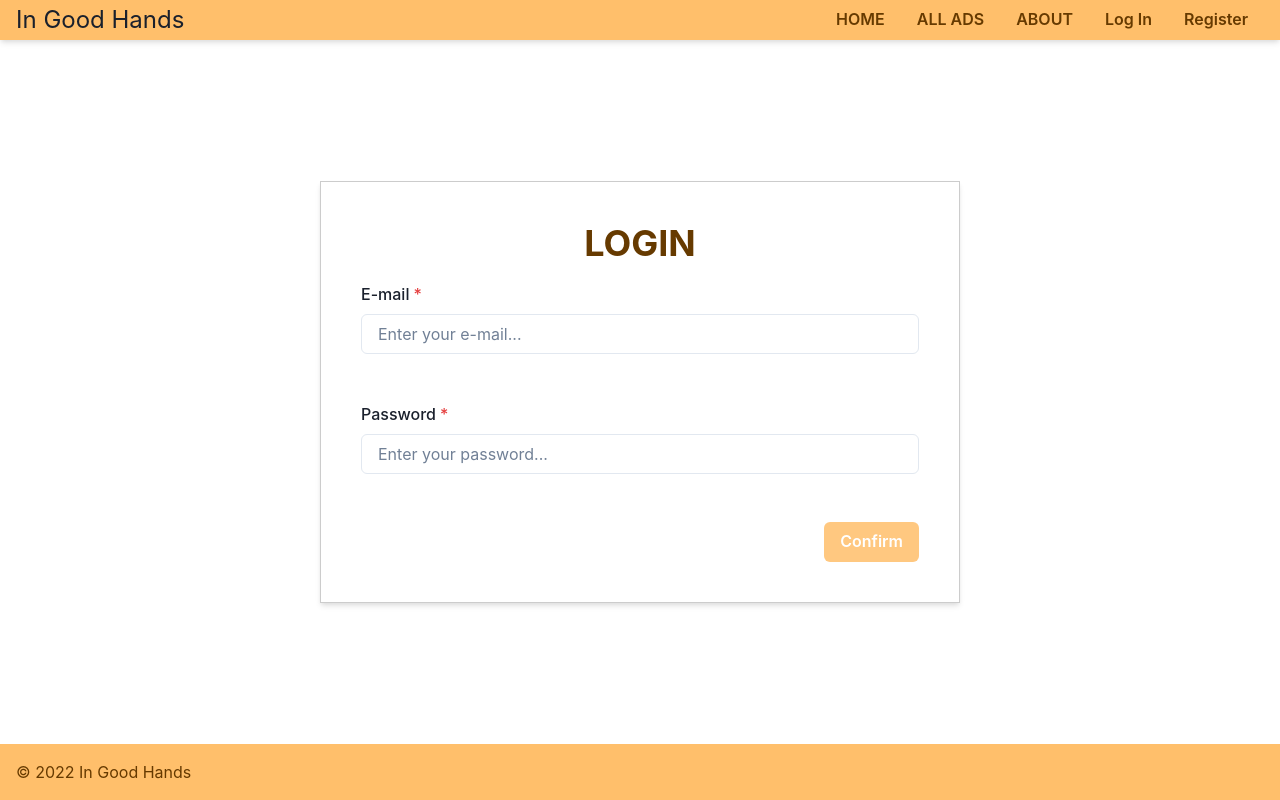
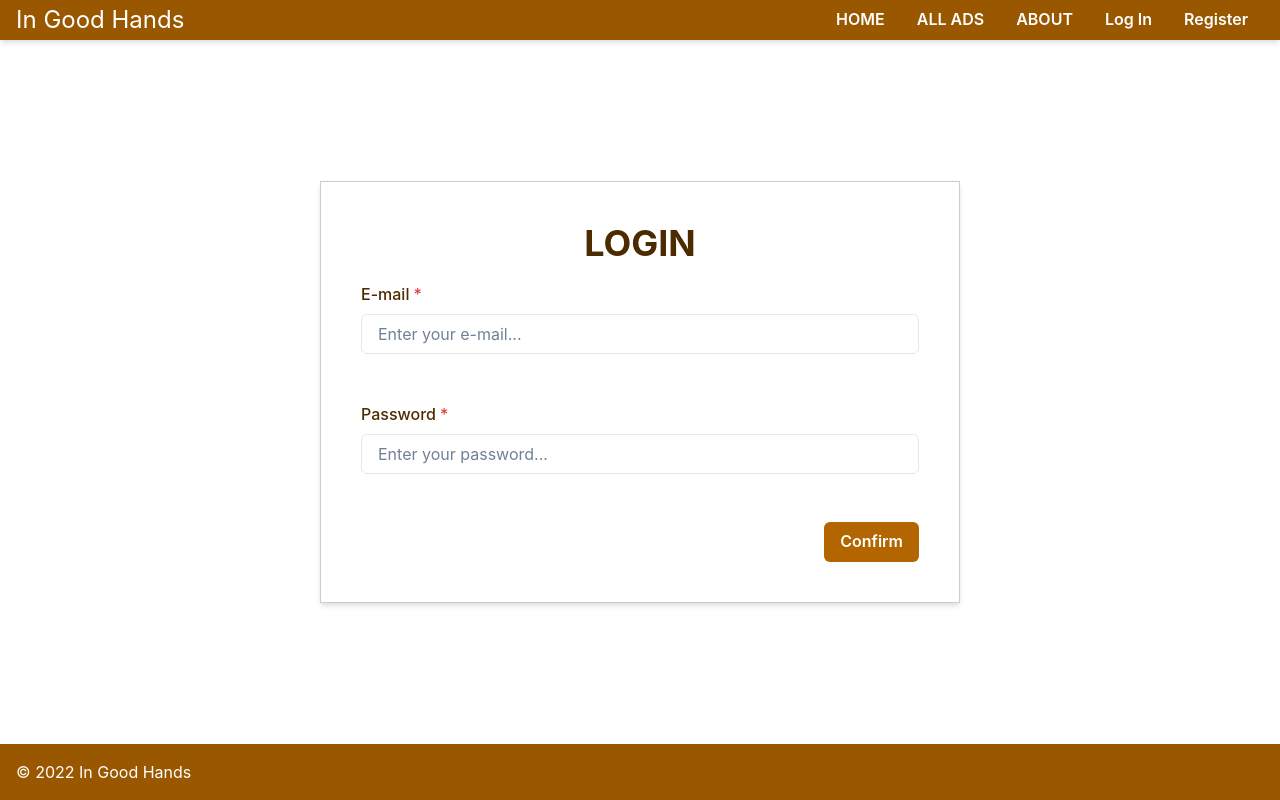
Before and after one commit to antklim89/in_good_hands, a Next.js app: page /login in a window 1280 px wide. Built offline with nearby package versions, Linux system fonts and the light colour scheme; no server answers.

Commit message:
updated color

```diff
--- a/layouts/Footer/Footer.tsx
+++ b/layouts/Footer/Footer.tsx
@@ -6,7 +6,7 @@ const Footer: FC = () => {
     return (
         <Box as="footer" bg="primary.600">
             <Container maxWidth="container.xl">
-                <Text py={4}>&copy; {new Date().getFullYear()} In Good Hands</Text>
+                <Text color="primary.textLight" py={4}>&copy; {new Date().getFullYear()} In Good Hands</Text>
             </Container>
         </Box>
     );
--- a/layouts/Header/Header.tsx
+++ b/layouts/Header/Header.tsx
@@ -15,7 +15,7 @@ const Header: FC = () => {
         >
             <Container alignItems="center" display="flex" maxWidth="container.xl">
                 <Link passHref href="/">
-                    <Text as="a" fontSize="2xl">
+                    <Text as="a" color="primary.textLight" fontSize="2xl">
                         In Good Hands
                     </Text>
                 </Link>
--- a/layouts/Header/HeaderAuth.tsx
+++ b/layouts/Header/HeaderAuth.tsx
@@ -11,7 +11,7 @@ const HeaderAuth: FC = () => {
                     <Link passHref href="/login">
                         <Button
                             as="a"
-                            color="primary.text"
+                            color="primary.textLight"
                             colorScheme="primary"
                             variant="ghost"
                         >
@@ -23,7 +23,7 @@ const HeaderAuth: FC = () => {
                     <Link passHref href="/register">
                         <Button
                             as="a"
-                            color="primary.text"
+                            color="primary.textLight"
                             colorScheme="primary"
                             variant="ghost"
                         >
--- a/layouts/Header/HeaderLinks.tsx
+++ b/layouts/Header/HeaderLinks.tsx
@@ -34,7 +34,7 @@ const HeaderLinks: FC<HeaderLinksProps> = ({ onClose, ...props }) => {
                         <Link passHref href={href}>
                             <Button
                                 as="a"
-                                color="primary.text"
+                                color="primary.textLight"
                                 colorScheme="primary"
                                 textTransform="uppercase"
                                 variant="ghost"
--- a/styles/theme.ts
+++ b/styles/theme.ts
@@ -4,17 +4,17 @@ import { extendTheme } from '@chakra-ui/react';
 export default extendTheme({
     colors: {
         primary: {
-            50: 'hsl(34, 100%, 87%)',
-            100: 'hsl(34, 100%, 85%)',
-            200: 'hsl(34, 100%, 82%)',
-            300: 'hsl(34, 100%, 80%)',
-            400: 'hsl(34, 100%, 77%)',
-            500: 'hsl(34, 100%, 75%)',
-            600: 'hsl(34, 100%, 71%)',
-            700: 'hsl(34, 100%, 65%)',
-            800: 'hsl(34, 100%, 60%)',
-            900: 'hsl(34, 100%, 55%)',
-            text: 'hsl(34, 100%, 20%)',
+            50: 'hsl(34, 100%, 60%)',
+            100: 'hsl(34, 100%, 55%)',
+            200: 'hsl(34, 100%, 50%)',
+            300: 'hsl(34, 100%, 45%)',
+            400: 'hsl(34, 100%, 40%)',
+            500: 'hsl(34, 100%, 35%)',
+            600: 'hsl(34, 100%, 30%)',
+            700: 'hsl(34, 100%, 25%)',
+            800: 'hsl(34, 100%, 20%)',
+            900: 'hsl(34, 100%, 15%)',
+            text: 'hsl(34, 100%, 15%)',
             textLight: 'white',
         },
         secondary: {
@@ -40,6 +40,7 @@ export default extendTheme({
                 lineHeight: 1.5,
                 color: 'primary.text',
             },
+            '*': { color: 'primary.text' },
             'h1, h2, h3, h4, h5, h6': { color: 'primary.text' },
         },
     },
```
